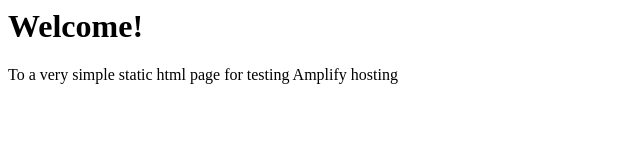
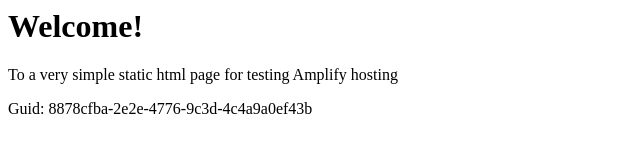
Before and after one commit to aws-aemilia-syd/Github-PR-Commit-Integration-Test-DoNotTouch-Gith-P5X5MO5I-v1-prod-ap-southeast-2, a website: page src/index.html in a window 1280 px wide. Shown: the whole page, without its empty margins (0-640 px from the left). Drawn offline with Linux system fonts and the light colour scheme.

Commit message:
commit from integ tests

```diff
--- a/src/index.html
+++ b/src/index.html
@@ -1,3 +1,5 @@
+
+
 <html lang="en">
 
 <head>
@@ -10,6 +12,6 @@
 <body>
     <h1>Welcome!</h1>
     <p>To a very simple static html page for testing Amplify hosting</p>
-</body>
+    <p>Guid: 8878cfba-2e2e-4776-9c3d-4c4a9a0ef43b</p></body>
 
 </html>
```
